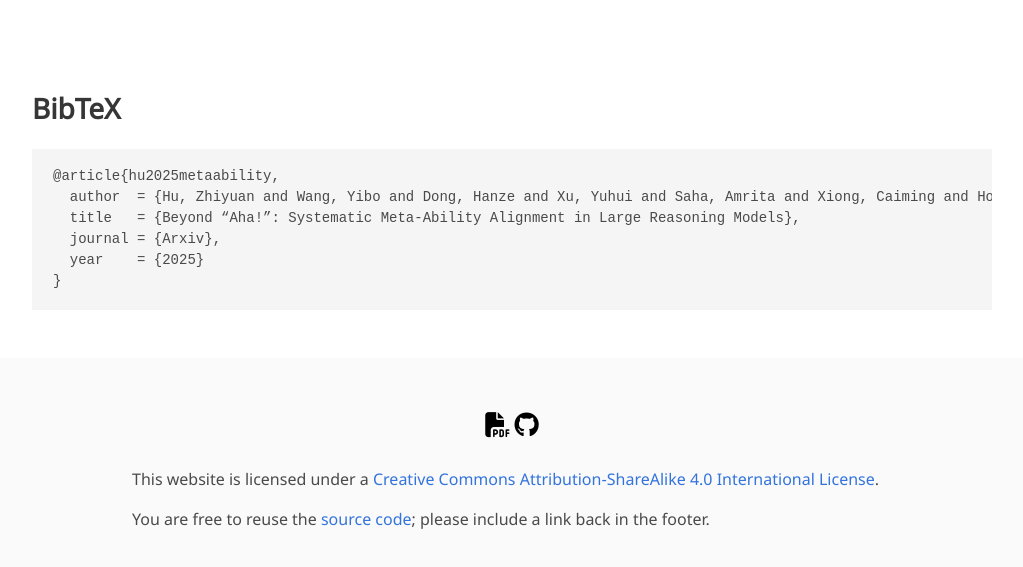
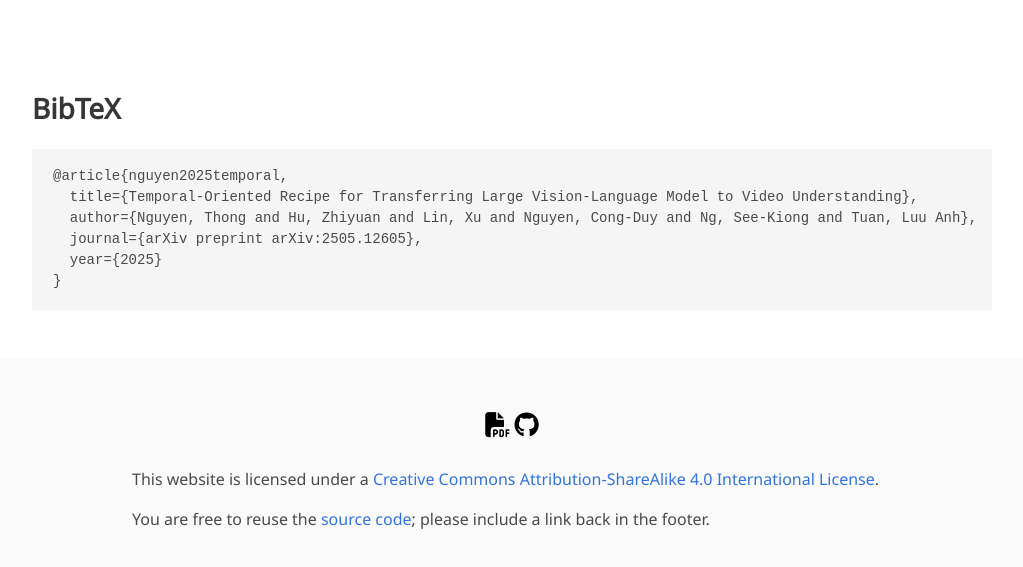
Before and after one commit to nguyentthong/temporal_recipe, a plain HTML site: page index.html in a window 1280 px wide. Shown: the part 2406-2973 px from the top of the page, without its empty margins (128-1151 px from the left). Drawn offline with Linux system fonts and the light colour scheme; a web font is replaced by a local one.

Commit message:
fix index.html

```diff
--- a/index.html
+++ b/index.html
@@ -107,11 +107,11 @@
   <section class="section" id="BibTeX">
     <div class="container is-max-desktop content">
       <h2 class="title">BibTeX</h2>
-      <pre><code>@article{hu2025metaability,
-  author  = {Hu, Zhiyuan and Wang, Yibo and Dong, Hanze and Xu, Yuhui and Saha, Amrita and Xiong, Caiming and Hooi, Bryan and Li, Junnan},
-  title   = {Beyond “Aha!”: Systematic Meta‑Ability Alignment in Large Reasoning Models},
-  journal = {Arxiv},
-  year    = {2025}
+      <pre><code>@article{nguyen2025temporal,
+  title={Temporal-Oriented Recipe for Transferring Large Vision-Language Model to Video Understanding},
+  author={Nguyen, Thong and Hu, Zhiyuan and Lin, Xu and Nguyen, Cong-Duy and Ng, See-Kiong and Tuan, Luu Anh},
+  journal={arXiv preprint arXiv:2505.12605},
+  year={2025}
 }</code></pre>
     </div>
   </section>
```
